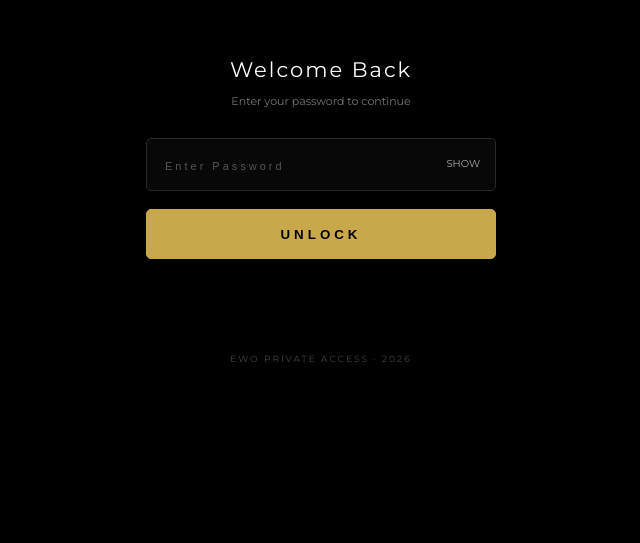
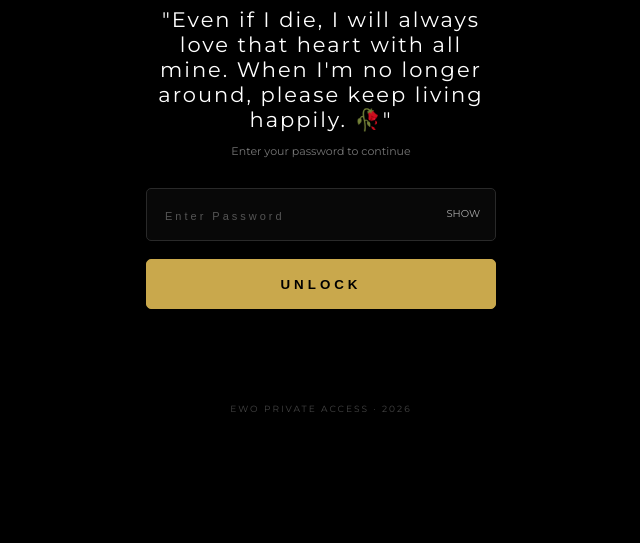
Before and after one commit to danuewonzz/ewo-secret-note-, a plain HTML site: page index.html in a window 1280 px wide. Shown: the part 257-800 px from the top of the page, without its empty margins (319-959 px from the left). Drawn offline with Linux system fonts and the light colour scheme.

Commit message:
Update welcome message in index.html

```diff
--- a/index.html
+++ b/index.html
@@ -284,7 +284,8 @@ header {
     <div class="logo">EWO</div>
     <div class="subtitle">PRIVATE SPACE</div>
 
-    <h2>Welcome Back</h2>
+    <h2>"Even if I die, I will always love that heart with all mine. When I'm no longer around, please keep living happily. 🥀"
+</h2>
 
     <p class="description">
       Enter your password to continue
```
